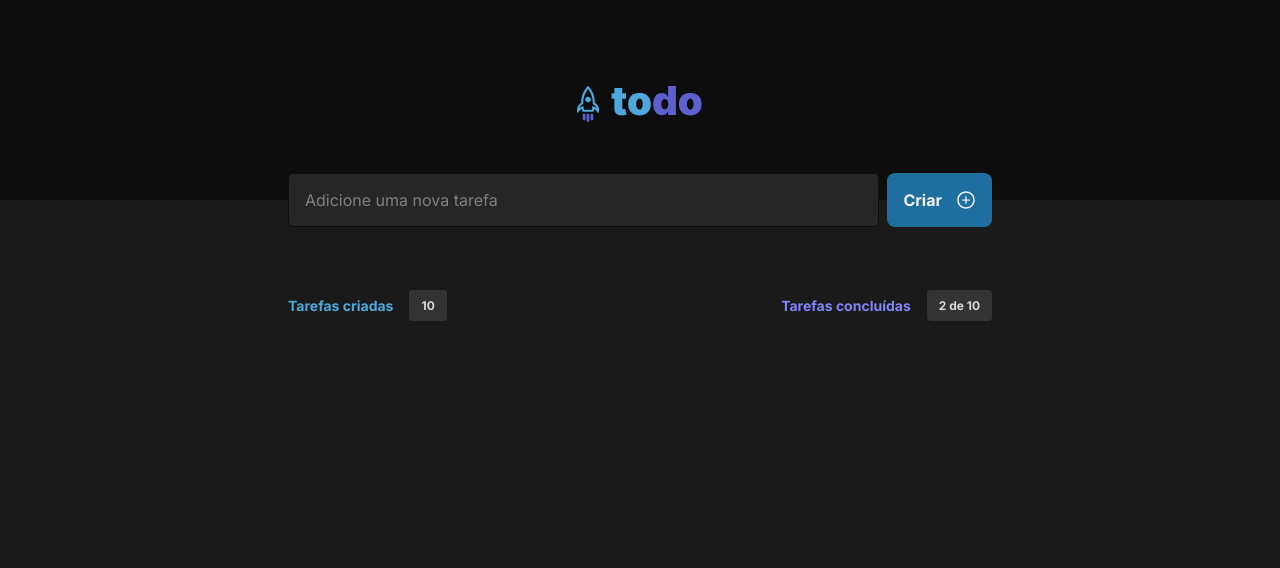
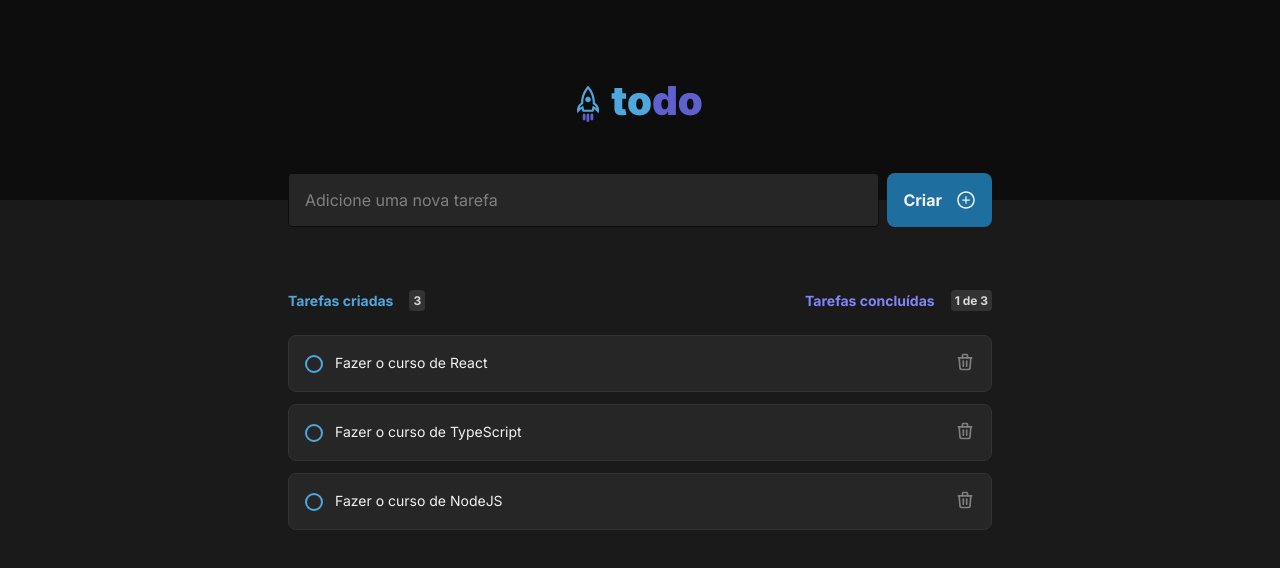
Before and after one commit to snax10/Desafio-TodoList-ReactJS-Ignite, a React (Vite) app: page / in a window 1280 px wide. Shown: the top 568 px of the page. Built offline with nearby package versions, Linux system fonts and the light colour scheme.

Commit message:
feat: add functionality: add newtask, delete task

```diff
--- a/src/App.tsx
+++ b/src/App.tsx
@@ -1,11 +1,40 @@
+import { useState } from "react";
 import { Header } from "./components/Header";
 import { Tasks } from "./components/Tasks";
 
+export interface ITask {
+  id: string;
+  title: string;
+  isCompleted: boolean;
+}
+
 function App() {
+  const [tasks, setTasks] = useState<ITask[]>([
+    { id: "1", title: "Fazer o curso de React", isCompleted: false },
+    { id: "2", title: "Fazer o curso de TypeScript", isCompleted: false },
+    { id: "3", title: "Fazer o curso de NodeJS", isCompleted: true },
+  ]);
+
+  function addTask(taskTitle: string) {
+    setTasks([
+      ...tasks,
+      {
+        id: crypto.randomUUID(),
+        title: taskTitle,
+        isCompleted: false,
+      },
+    ]);
+  }
+
+  function deleteTask(taskId: string) {
+    const newTasks = tasks.filter((task) => task.id !== taskId);
+    setTasks(newTasks);
+  }
+
   return (
     <>
-      <Header />
-      <Tasks />
+      <Header addTask={addTask} />
+      <Tasks tasks={tasks} deleteTask={deleteTask} />
     </>
   );
 }
--- a/src/components/Header.tsx
+++ b/src/components/Header.tsx
@@ -2,14 +2,36 @@ import Logo from "../assets/Logo.svg";
 import styles from "./Header.module.css";
 
 import { AiOutlinePlusCircle } from "react-icons/ai";
+import { ChangeEvent, FormEvent, useState } from "react";
 
-export function Header() {
+interface IHeaderProps {
+  addTask: (taskTitle: string) => void;
+}
+
+export function Header({ addTask }: IHeaderProps) {
+  const [taskTitle, setTaskTitle] = useState("");
+
+  function handleSubmit(event: FormEvent) {
+    event.preventDefault();
+
+    addTask(taskTitle);
+    setTaskTitle("");
+  }
+
+  function onChangeTitle(event: ChangeEvent<HTMLInputElement>) {
+    setTaskTitle(event.target.value);
+  }
+
   return (
     <header className={styles.header}>
       <img src={Logo} alt="Logo Image" />
 
-      <form className={styles.newTaskForm}>
-        <input placeholder="Adicione uma nova tarefa" />
+      <form className={styles.newTaskForm} onSubmit={handleSubmit}>
+        <input
+          placeholder="Adicione uma nova tarefa"
+          onChange={onChangeTitle}
+          value={taskTitle}
+        />
         <button>
           Criar
           <AiOutlinePlusCircle size={20} />
--- /dev/null
+++ b/src/components/Task.module.css
@@ -0,0 +1,38 @@
+.task {
+  width: 100%;
+  background-color: var(--gray-500);
+  border: 1px solid var(--gray-400);
+  padding: 1rem;
+  border-radius: 0.5rem;
+  display: flex;
+  align-items: center;
+  justify-content: space-between;
+  gap: 0.75rem;
+}
+
+.task p {
+  font-size: 0.875rem;
+  line-height: 1.18rem;
+  color: var(--gray-100);
+  margin-right: auto;
+}
+
+.check {
+  min-width: 1.125rem;
+  height: 1.125rem;
+  border: none;
+  background: none;
+}
+
+.check div {
+  width: 100%;
+  height: 100%;
+  border: 2px solid var(--blue);
+  border-radius: 50%;
+}
+
+.delete {
+  background: none;
+  border: none;
+  color: var(--gray-300);
+}
--- /dev/null
+++ b/src/components/Task.tsx
@@ -0,0 +1,28 @@
+import styles from "./Task.module.css";
+import { TbTrash } from "react-icons/tb";
+import { ITask } from "../App";
+
+interface TaskProps {
+  task: ITask;
+  deleteTask: (taskId: string) => void;
+}
+
+export function Task({ task, deleteTask }: TaskProps) {
+  function handleDeleteTask() {
+    deleteTask(task.id);
+  }
+
+  return (
+    <div className={styles.task}>
+      <button className={styles.check}>
+        <div />
+      </button>
+
+      <p>{task.title}</p>
+
+      <button className={styles.delete} onClick={handleDeleteTask}>
+        <TbTrash size={20} />
+      </button>
+    </div>
+  );
+}
--- a/src/components/Tasks.module.css
+++ b/src/components/Tasks.module.css
@@ -10,6 +10,7 @@
   display: flex;
   align-items: center;
   justify-content: space-between;
+  margin-bottom: 1.5rem;
 }
 
 .header div {
@@ -32,8 +33,14 @@
   background-color: var(--gray-400);
   color: var(--gray-200);
 
-  padding: 0.5rem 0.75rem;
+  padding: 0.2rem 0.25rem;
   border-radius: 0.25rem;
   font-size: 0.75rem;
   font-weight: 700;
 }
+
+.list {
+  display: flex;
+  flex-direction: column;
+  gap: 0.75rem;
+}
--- a/src/components/Tasks.tsx
+++ b/src/components/Tasks.tsx
@@ -1,19 +1,37 @@
+import { ITask } from "../App";
+import { Task } from "./Task";
 import styles from "./Tasks.module.css";
 
-export function Tasks() {
+interface TasksProps {
+  tasks: ITask[];
+  deleteTask: (taskId: string) => void;
+}
+
+export function Tasks({ tasks, deleteTask }: TasksProps) {
+  const tasksQuantity = tasks.length;
+  const tasksCompleted = tasks.filter((task) => task.isCompleted).length;
+
   return (
     <section className={styles.tasks}>
       <header className={styles.header}>
         <div>
           <p>Tarefas criadas</p>
-          <span>10</span>
+          <span>{tasksQuantity}</span>
         </div>
 
         <div>
           <p className={styles.purpleText}>Tarefas concluídas</p>
-          <span>2 de 10</span>
+          <span>
+            {tasksCompleted} de {tasksQuantity}
+          </span>
         </div>
       </header>
+
+      <div className={styles.list}>
+        {tasks.map((task) => (
+          <Task key={task.id} task={task} deleteTask={deleteTask} />
+        ))}
+      </div>
     </section>
   );
 }
```
